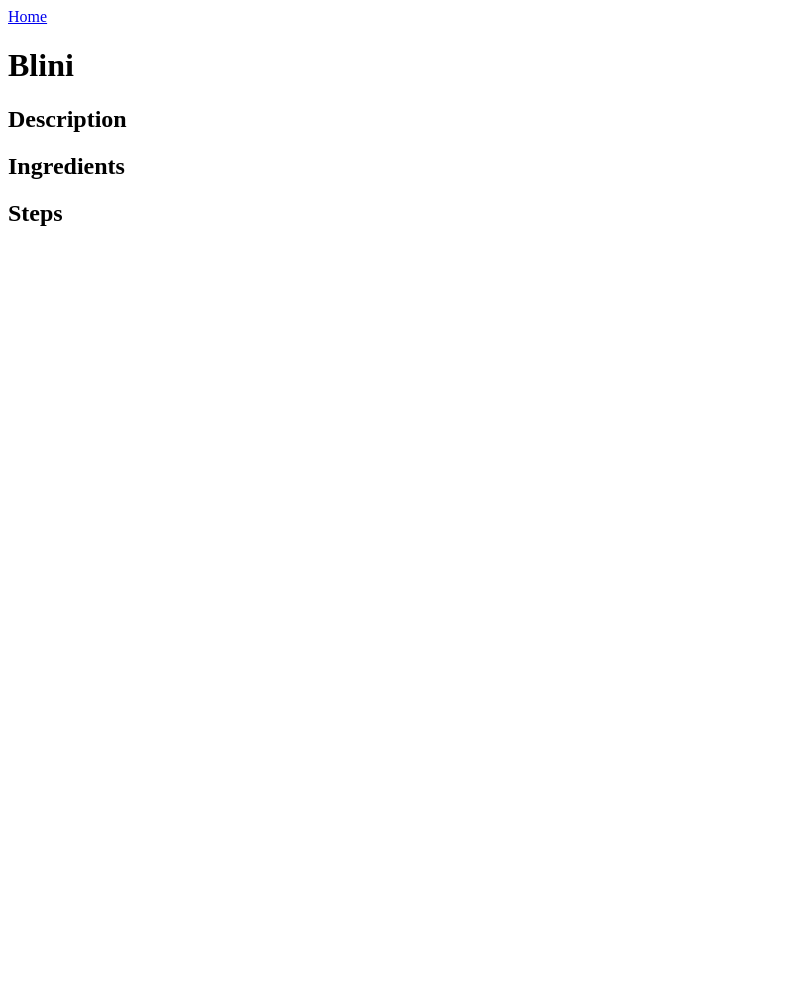
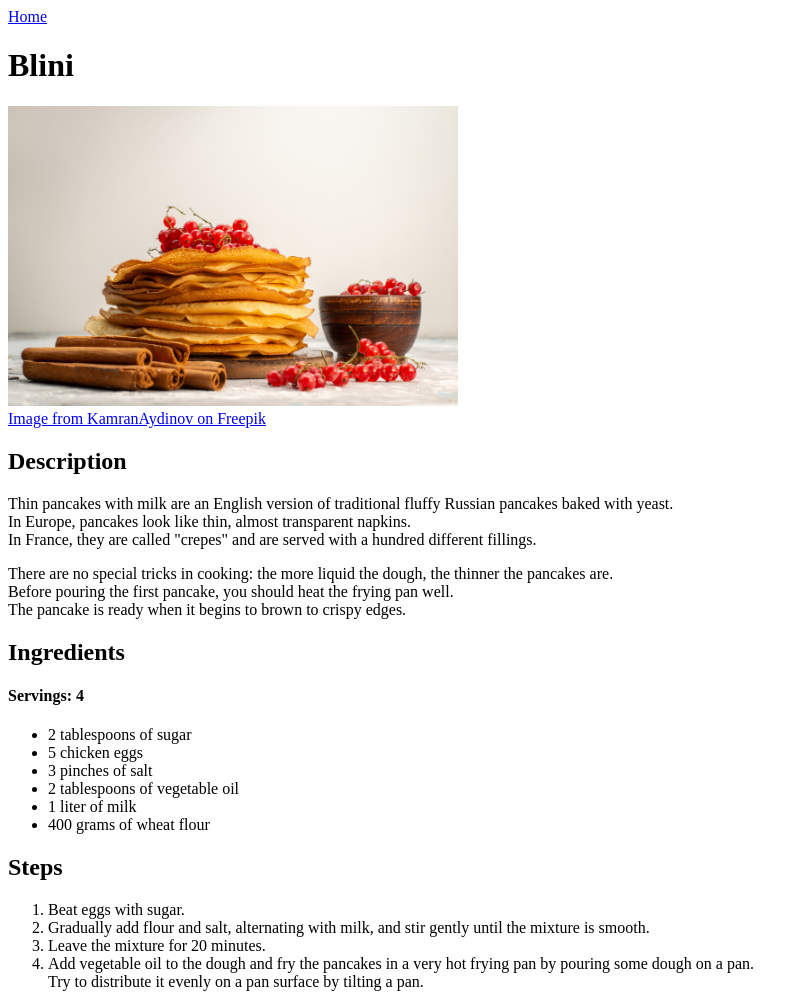
Before and after one commit to MoonLight101/odin-recipes, a plain HTML site: page recipes/rus-pancakes.html in a window 1280 px wide. Shown: the whole page, without its empty margins (0-804 px from the left). Before the commit the page ends 800 px from the top, so only its background shows below. Drawn offline with Linux system fonts and the light colour scheme.

Commit message:
Update info about three recipes and add img folder
Add image folder with images for recipes. Update three recipes with, images, links, descriptions, steps and ingredients.

```diff
--- a/recipes/rus-pancakes.html
+++ b/recipes/rus-pancakes.html
@@ -9,16 +9,37 @@
 
     <body>
         <a href="../index.html">Home</a>
+
         <h1>Blini</h1>
-        <!-- img of a dish -->
+        <img src="../img/rus-pancakes.jpg" alt="Stack of thin pancakes" height="300"><br>
+        <a href="https://ru.freepik.com/free-photo/front-view-delicious-round-pancakes-yummy-round-formed-with-cranberries-pancake-pastry-dessert_9597109.htm#fromView=search&page=1&position=0&uuid=c6a2fe81-eb10-4111-abbb-93928a367b1b&query=%D0%91%D0%BB%D0%B8%D0%BD%D1%8B">Image from KamranAydinov on Freepik</a>
 
         <h2>Description</h2>
-        <!-- paragraphs for description -->
+        <p>Thin pancakes with milk are an English version of traditional fluffy Russian pancakes baked with yeast. <br>
+            In Europe, pancakes look like thin, almost transparent napkins. <br>
+            In France, they are called "crepes" and are served with a hundred different fillings.</p>
+        <p>There are no special tricks in cooking: the more liquid the dough, the thinner the pancakes are. <br>
+            Before pouring the first pancake, you should heat the frying pan well. <br>
+            The pancake is ready when it begins to brown to crispy edges.</p>
 
         <h2>Ingredients</h2>
-        <!-- ul for ingredients -->
+        <h4>Servings: 4</h4>
+        <ul>
+            <li>2 tablespoons of sugar</li>
+            <li>5 chicken eggs</li>
+            <li>3 pinches of salt</li>
+            <li>2 tablespoons of vegetable oil</li>
+            <li>1 liter of milk</li>
+            <li>400 grams of wheat flour</li>
+        </ul>
 
         <h2>Steps</h2>
-        <!-- ol for steps -->
+        <ol>
+            <li>Beat eggs with sugar.</li>
+            <li>Gradually add flour and salt, alternating with milk, and stir gently until the mixture is smooth.</li>
+            <li>Leave the mixture for 20 minutes.</li>
+            <li>Add vegetable oil to the dough and fry the pancakes in a very hot frying pan by pouring some dough on a pan. <br>
+                Try to distribute it evenly on a pan surface by tilting a pan.</li>
+        </ol>
     </body>
 </html>
```
Also changed, not shown: recipes/apple-pie.html (+22 -4 lines), recipes/mediter-chicken-breasts.html (+6 -4 lines), img/apple-pie.jpg (added), img/med-chick-breasts.jpg (added), img/rus-pancakes.jpg (added).
